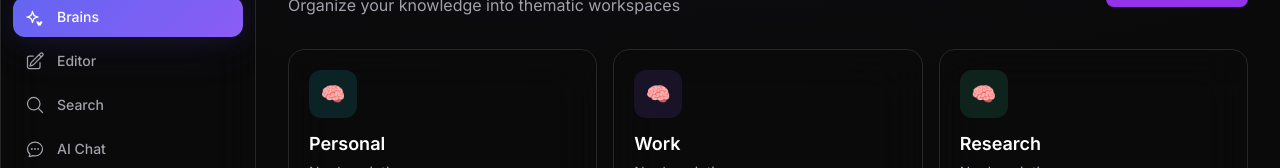
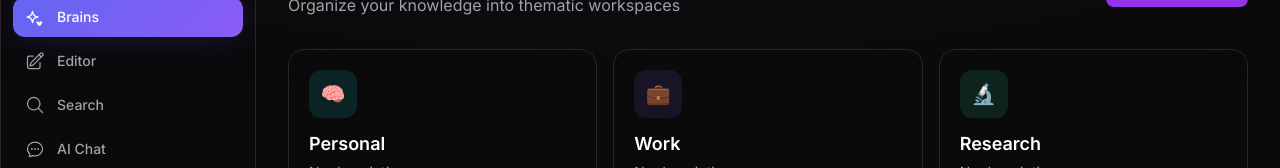
Before and after one commit to Mayank-Narang/mindmesh, a React (Vite) app in the folder frontend/: page /brains in a window 1280 px wide. Both pictures are taken after a click on the button "⚡ Quick Demo Login". Shown: the part 148-316 px from the top of the page. Built offline with nearby package versions, Linux system fonts and the light colour scheme.

Commit message:
fix(ui): ensure newly created brains display their icon correctly in sidebar and grid

```diff
--- a/frontend/src/layouts/MainLayout.jsx
+++ b/frontend/src/layouts/MainLayout.jsx
@@ -113,7 +113,7 @@ export default function MainLayout() {
                 to={`/?brain=${brain.id}`}
                 className="flex items-center gap-3 px-3 py-2 rounded-xl text-sm text-[#a1a1aa] hover:text-white hover:bg-[#18181b] transition-all duration-200"
               >
-                <span className="text-base">{brain.emoji}</span>
+                <span className="text-base">{brain.icon || brain.emoji || '🧠'}</span>
                 <span className="flex-1">{brain.name}</span>
                 <span className="text-xs text-[#3f3f46]">{brain.noteCount}</span>
               </NavLink>
--- a/frontend/src/pages/BrainsPage.jsx
+++ b/frontend/src/pages/BrainsPage.jsx
@@ -196,7 +196,7 @@ function BrainsGrid({ brains, onSelect, onDelete }) {
       {brains.map((brain) => (
         <GlassCard key={brain.id} className="p-5 group" onClick={() => onSelect(brain)}>
           <div className="flex items-start justify-between mb-3">
-            <div className="w-12 h-12 rounded-xl flex items-center justify-center text-xl" style={{ backgroundColor: (brain.color || '#22d3ee') + '20' }}>{brain.icon || '🧠'}</div>
+            <div className="w-12 h-12 rounded-xl flex items-center justify-center text-xl" style={{ backgroundColor: (brain.color || '#22d3ee') + '20' }}>{brain.icon || brain.emoji || '🧠'}</div>
             <button onClick={(e) => { e.stopPropagation(); onDelete(brain.id); }} className="opacity-0 group-hover:opacity-100 text-[#52525b] hover:text-rose-400 transition-all p-1">
               <svg className="w-4 h-4" fill="none" viewBox="0 0 24 24" stroke="currentColor" strokeWidth="2"><path strokeLinecap="round" strokeLinejoin="round" d="M14.74 9l-.346 9m-4.788 0L9.26 9m9.968-3.21c.342.052.682.107 1.022.166m-1.022-.165L18.16 19.673a2.25 2.25 0 01-2.244 2.077H8.084a2.25 2.25 0 01-2.244-2.077L4.772 5.79m14.456 0a48.108 48.108 0 00-3.478-.397m-12 .562c.34-.059.68-.114 1.022-.165m0 0a48.11 48.11 0 013.478-.397m7.5 0v-.916c0-1.18-.91-2.164-2.09-2.201a51.964 51.964 0 00-3.32 0c-1.18.037-2.09 1.022-2.09 2.201v.916m7.5 0a48.667 48.667 0 00-7.5 0" /></svg>
             </button>
```
